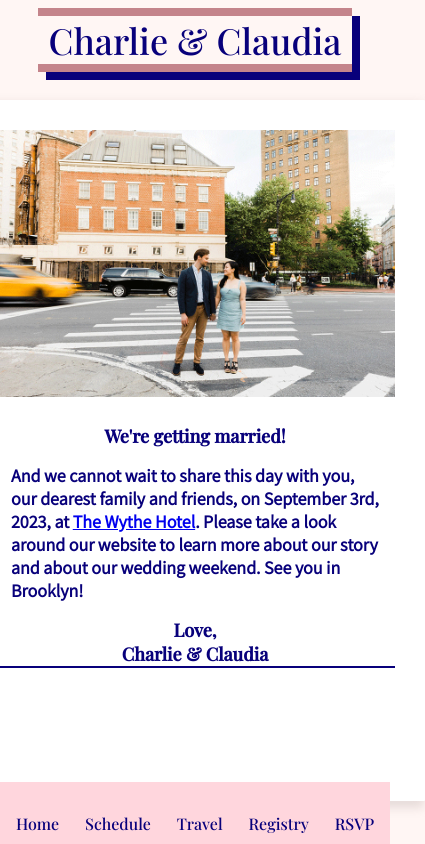
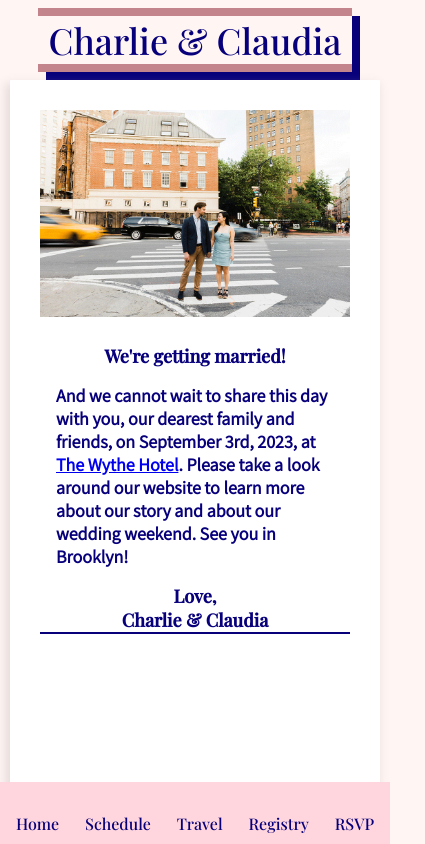
Before and after one commit to CharlieAnderson/charlie-and-claudia, a React (Create React App) app: page / in a window 390 px wide. Shown: the whole page, 425 px wide, since content can reach past the window. Built offline with nearby package versions, Linux system fonts and the light colour scheme; a web font is replaced by a local one.

Commit message:
touch up padding

```diff
--- a/package.json
+++ b/package.json
@@ -12,12 +12,13 @@
     "react-scripts": "5.0.1",
     "scss": "^0.2.4",
     "web-vitals": "^2.1.4",
-    "webpack": "^5.75.0"
+    "webpack": "^5.75.0",
+    "loader-utils": ">=2.0.4"
   },
   "scripts": {
     "start": "react-scripts start",
     "build": "react-scripts build",
-    "deploy": "react-scripts build && netlify deploy",
+    "deploy": "react-scripts build && netlify deploy build",
     "test": "react-scripts test",
     "eject": "react-scripts eject"
   },
--- a/src/styles/Mobile.css
+++ b/src/styles/Mobile.css
@@ -47,6 +47,17 @@
   .content {
     display: flex;
     justify-content: center;
+    width: 100%;
+  }
+
+  .ContentPage {
+    max-width: 100%;
+    margin: 0px 10px;
+    padding-bottom: 80px;
+  }
+
+  img {
+    max-width: 100%;
   }
 
   .Card {
@@ -66,7 +77,6 @@
     text-align: center;
     margin: 20px 0px;
     font-size: 18px;
-    overflow: hidden;
   }
 
   .ContentBody {
```
Also changed, not shown: 1 other file (tests, documents, lock files or other folders).
